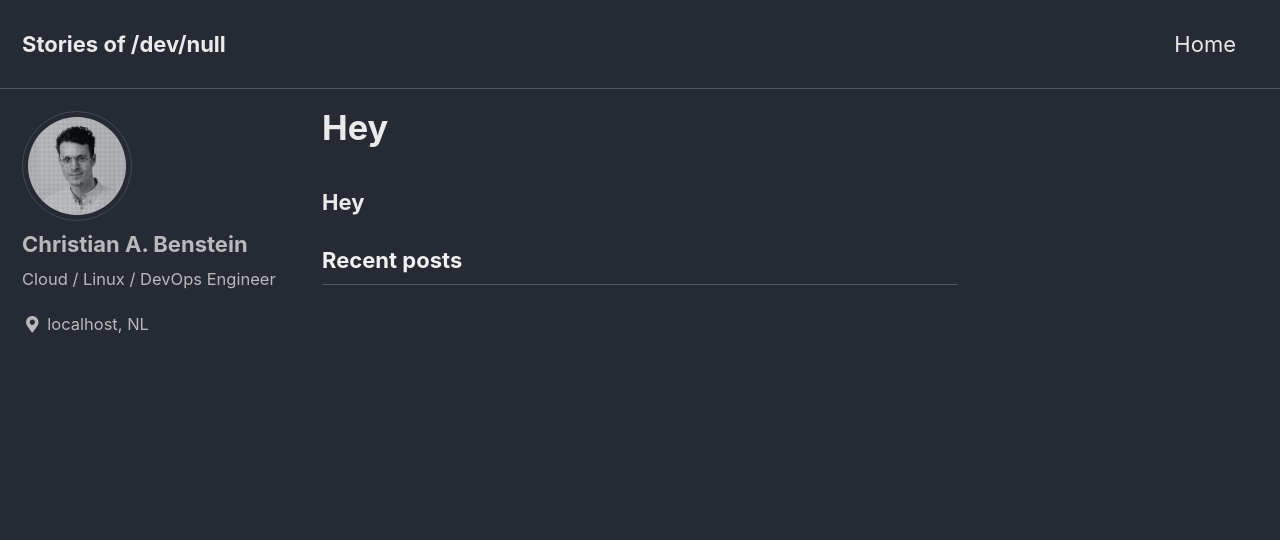
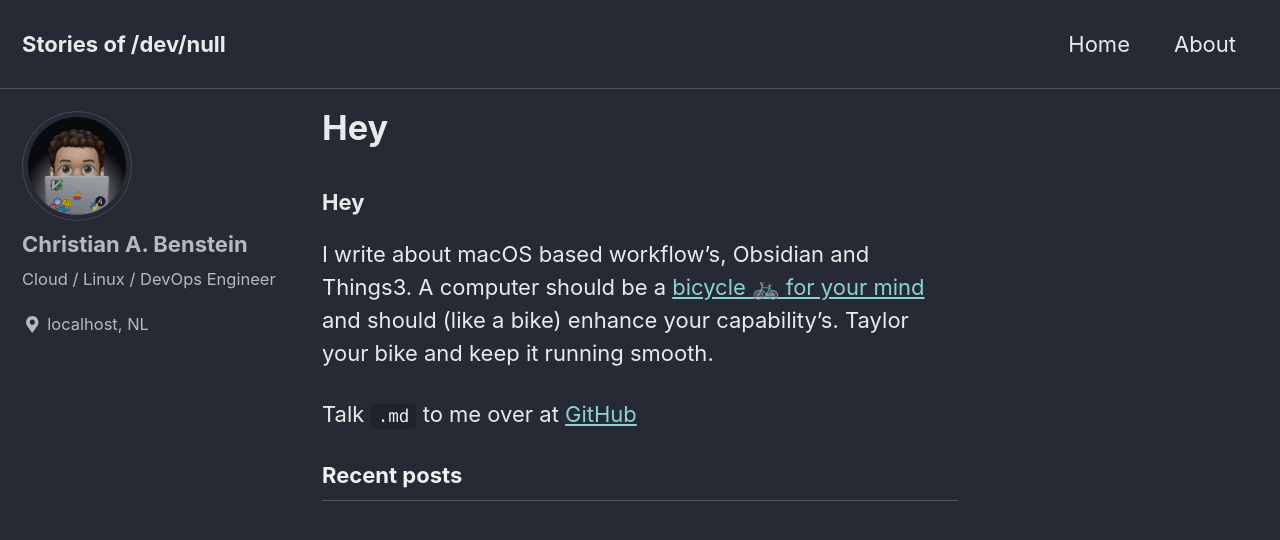
Before and after one commit to KingOfSpades/blog, a Jekyll site: the page built from _pages/about.md, in a window 1280 px wide and 900 px high. Shown: the top 540 px of the window. Built offline with Jekyll 4.4.1, drawn with Linux system fonts in a browser that asks for light colours; cached includes are drawn as plain includes; our own code applies the rules of GitHub Pages for plain Markdown files; some of the changed text lies outside the part shown.

Commit message:
Some new 🍬

```diff
--- a/_config.yml
+++ b/_config.yml
@@ -18,8 +18,8 @@ minimal_mistakes_skin    : "dark" # "air", "aqua", "contrast", "dark", "dirt", "
 locale                   : "en-US"
 title                    : "Stories of /dev/null"
 title_separator          : "|"
-name                     : "Christian A. Benstein"
-description              : "Consuming API's and deploying infra since Stardate 44895.9. Automate ALL the things."
+name                     : "Christian Benstein"
+description              : "Consuming API's and deploying infra since Stardate ~44895 Automate ALL the things."
 url                      : # the base hostname & protocol for your site e.g. "https://mmistakes.github.io"
 baseurl                  : # the subpath of your site, e.g. "/blog"
 repository               : # GitHub username/repo-name e.g. "mmistakes/minimal-mistakes"
@@ -107,7 +107,7 @@ analytics:
 # Site Author
 author:
   name             : "Christian A. Benstein"
-  avatar           : "/assets/images/bio-photo.jpg"
+  avatar           : "/assets/images/bio-photo.png"
   bio              : "Cloud / Linux / DevOps Engineer"
   location         : "localhost, NL"
   email            :
--- a/_data/navigation.yml
+++ b/_data/navigation.yml
@@ -2,5 +2,5 @@
 main:
   - title: "Home"
     url: /
-  # - title: "About"
-  #  url: /about/
+  - title: "About"
+    url: /about/
--- a/_pages/about.md
+++ b/_pages/about.md
@@ -4,3 +4,6 @@ author_profile: true
 ---
 
 ### Hey
+I write about macOS based workflow's, Obsidian and Things3. A computer should be a [bicycle 🚲 for your mind](https://www.youtube.com/watch?v=L40B08nWoMk) and should (like a bike) enhance your capability's. Taylor your bike and keep it running smooth.
+
+Talk `.md` to me over at [GitHub](https://github.com/KingOfSpades)
```
Also changed, not shown: assets/images/bio-photo.jpg (deleted), assets/images/bio-photo.png (added).
